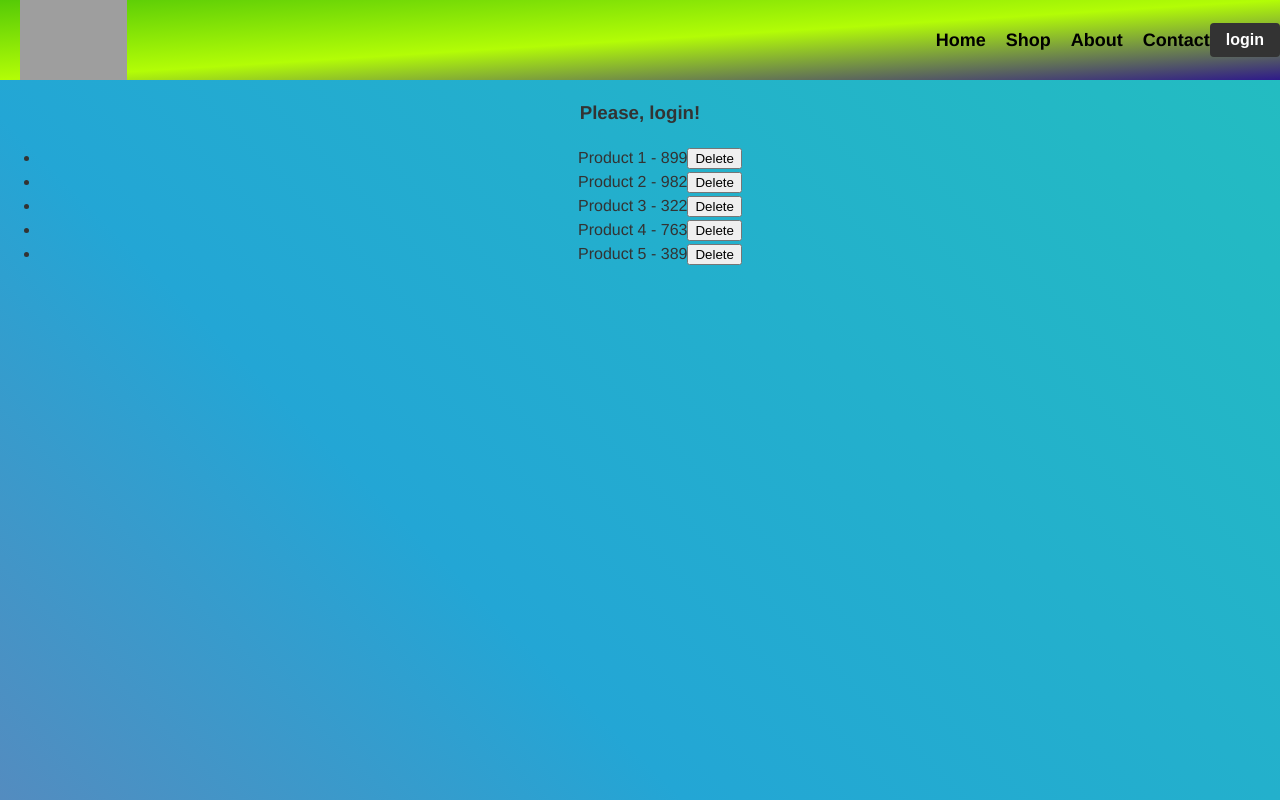
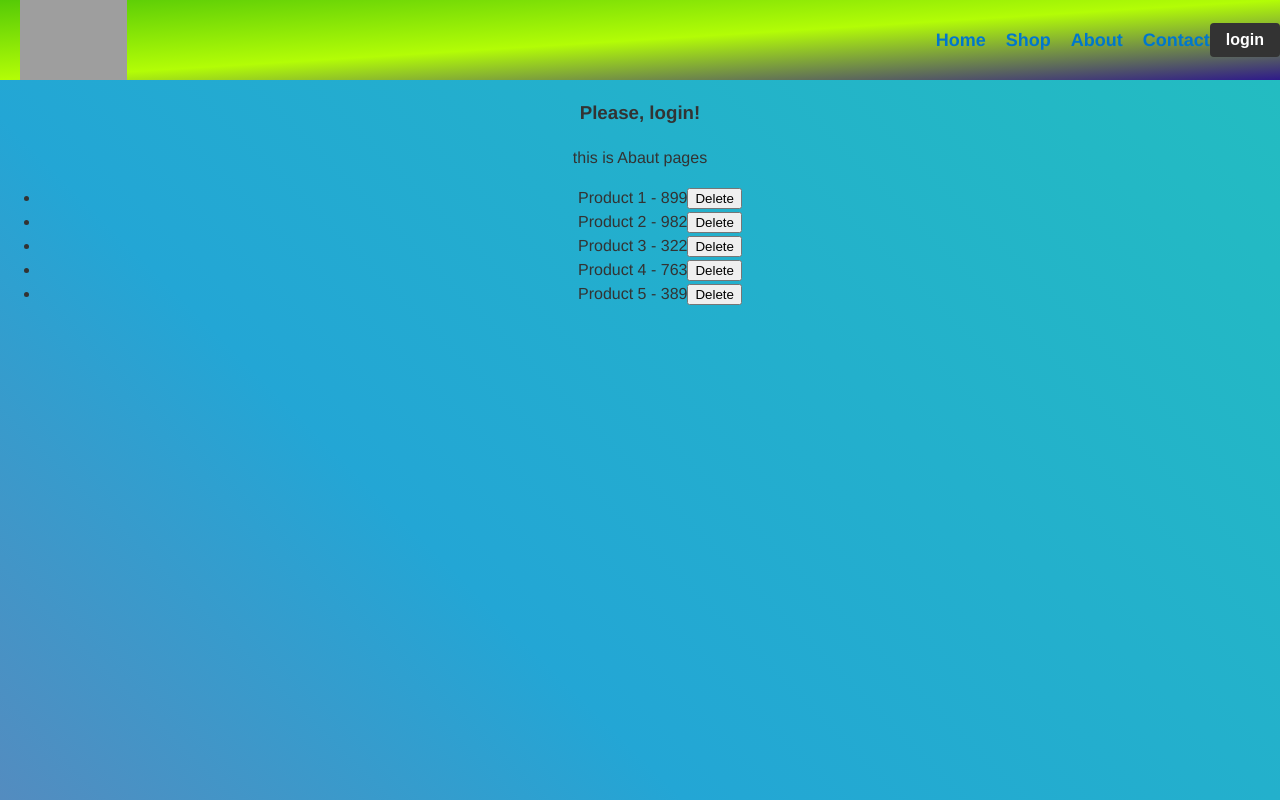
Before and after one commit to vasylDzherdzh/test-site, a React (Create React App) app: page /Abaut in a window 1280 px wide. Built offline with nearby package versions, Linux system fonts and the light colour scheme; grey boxes are pictures that could not be loaded.

Commit message:
добавення сторінок і посилання на них

```diff
--- a/package.json
+++ b/package.json
@@ -6,10 +6,14 @@
     "@testing-library/jest-dom": "^5.16.5",
     "@testing-library/react": "^13.4.0",
     "@testing-library/user-event": "^13.5.0",
+    "localforage": "^1.10.0",
+    "match-sorter": "^6.3.1",
     "node-sass": "^7.0.3",
     "react": "^18.2.0",
     "react-dom": "^18.2.0",
+    "react-router-dom": "^6.8.2",
     "react-scripts": "5.0.1",
+    "sort-by": "^1.2.0",
     "web-vitals": "^2.1.4"
   },
   "scripts": {
--- a/src/App.js
+++ b/src/App.js
@@ -4,6 +4,11 @@ import './App.css';
 import Header from './components/shared/Header/Header';
 import Productlist from './components/Productlist/Productlist';
 import './Background.scss';
+import { useEffect } from 'react';
+import { Routes, Route } from 'react-router-dom';
+import Home from './components/Home/Home';
+import Abaut from './components/Abaut us/Abaut';
+
 
 function App() {
 
@@ -21,11 +26,25 @@ function App() {
     setProducts(newProduct);
   }
 
+useEffect(()=>{
+  console.log('Use Effect si running');
+},[])
+
   return (
     <div className="App">
       <div className="background">
        <Header/>
+
+
+       <Routes>
+        <Route path="/" element={<Home/>}></Route>
+        <Route path="/shop" element={<Productlist products={products} deleteProduct={deleteProduct} />}></Route>
+        <Route path='/Abaut' element={<Abaut/>}></Route>
+       </Routes>
+
+
         <Productlist products={products} deleteProduct={ deleteProduct } />
+
 
     </div>
     </div>
--- /dev/null
+++ b/src/components/Abaut us/Abaut.jsx
@@ -0,0 +1,13 @@
+import "./Abaut.scss";
+
+const Abaut = () => {
+
+    return(
+        <div>
+        <n1>
+            this is Abaut pages
+        </n1>
+        </div>
+    )
+}
+export default Abaut;
--- /dev/null
+++ b/src/components/Home/Home.jsx
@@ -0,0 +1,13 @@
+import "./Home.scss";
+
+const Home = () => {
+
+    return(
+        <div>
+        <n1>
+            this home pages
+        </n1>
+        </div>
+    )
+}
+export default Home;
--- a/src/components/shared/Header/Header.jsx
+++ b/src/components/shared/Header/Header.jsx
@@ -1,6 +1,8 @@
 import React, { useState } from "react"
+import { Link } from "react-router-dom"
 import logo from "./logo.png"
 import "./Header.scss"
+
 
 
 const Header = () => {
@@ -23,10 +25,10 @@ const Header = () => {
 
         <nav className="nav">
             <ul className="nav-list">
-            <li className="nav-item">Home</li>
-            <li className="nav-item">Shop</li>
-            <li className="nav-item">About</li>
-            <li className="nav-item">Contact</li>
+            <li className="nav-item"><Link to="/"> Home</Link></li>
+            <li className="nav-item"><Link to="shop"> Shop</Link></li>
+            <li className="nav-item"><Link to="Abaut"> About</Link></li>
+            <li className="nav-item"><Link to="Contact"> Contact</Link></li>
             </ul>
 
         </nav>
--- a/src/index.js
+++ b/src/index.js
@@ -3,12 +3,15 @@ import ReactDOM from 'react-dom/client';
 import './index.css';
 import App from './App';
 import reportWebVitals from './reportWebVitals';
+import { BrowserRouter } from 'react-router-dom';
 
 
 const root = ReactDOM.createRoot(document.getElementById('root'));
 root.render(
   <React.StrictMode>
+    <BrowserRouter>
     <App />
+    </BrowserRouter>
   </React.StrictMode>
 );
 
```
Also changed, not shown: src/components/Abaut us/Abaut.scss (added), src/components/Home/Home.scss (added), 1 other file (tests, documents, lock files or other folders).
